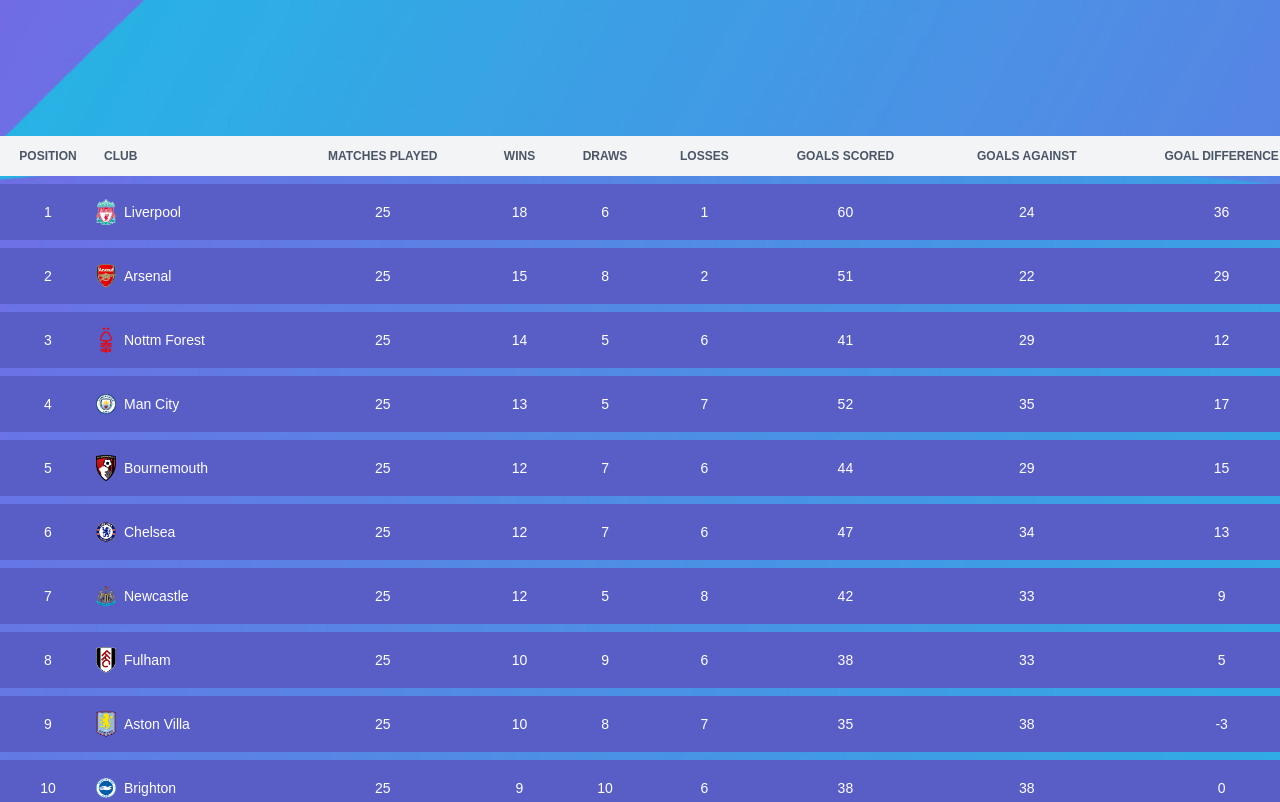
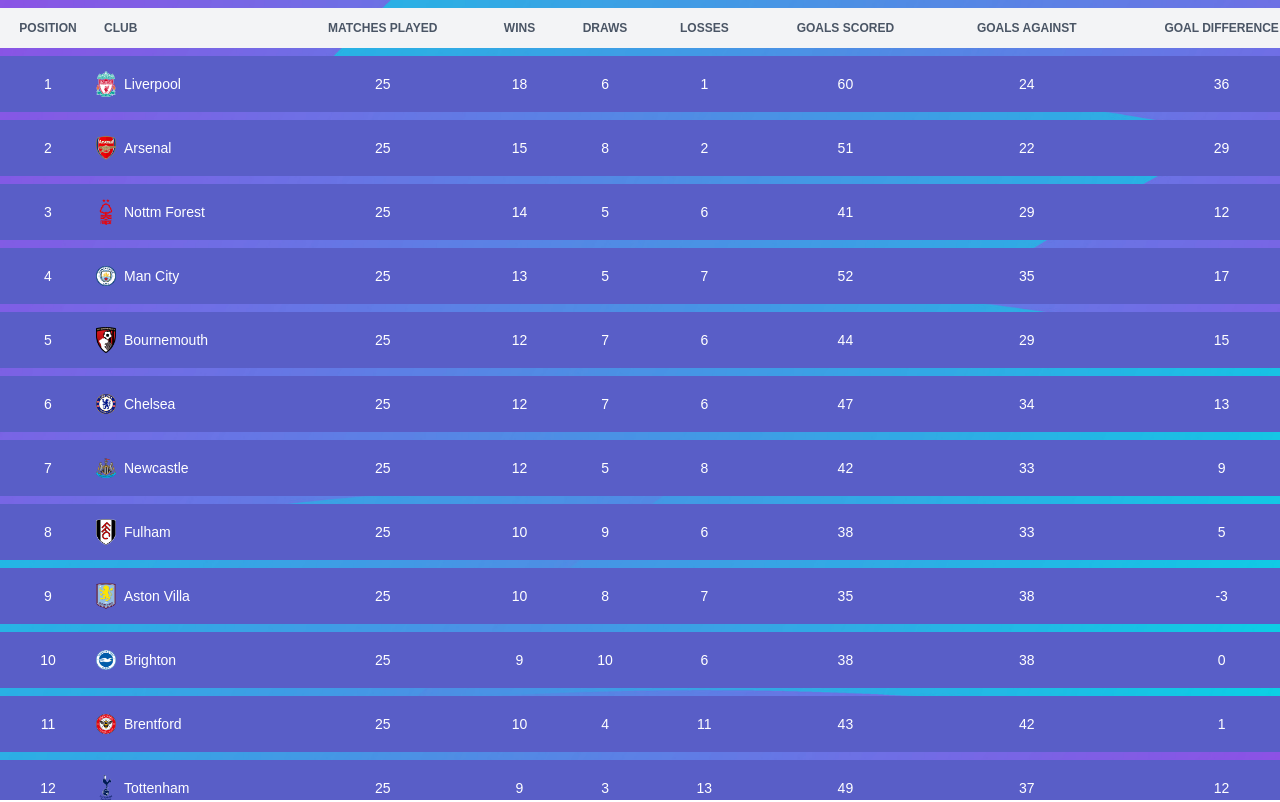
Before and after one commit to cjbeales/premier-league-table, a Next.js app: page / in a window 1280 px wide. Shown: the top 802 px of the page. Built offline with nearby package versions, Linux system fonts and the light colour scheme.

Commit message:
Scrolling improved

```diff
--- a/app/globals.css
+++ b/app/globals.css
@@ -20,8 +20,33 @@
   }
 }
 
+* {
+  scrollbar-width: thin;
+  scrollbar-color: rgba(133, 133, 122, 0.4) transparent;
+}
+
 body {
   background: var(--background);
   color: var(--foreground);
   font-family: Arial, Helvetica, sans-serif;
 }
+
+/*--- Low profile Scrollbar ---*/
+
+::webkit-scrollbar {
+  width: 6px;
+  height: 6px;
+}
+
+::webkit-scrollbar-track {
+  background: transparent;
+}
+
+::webkit-scrollbar-thumb {
+  background: rgba(133, 133, 122, 0.4);
+  border-radius: 100%;
+}
+
+::webkit-scrollbar-thumb:hover {
+  background: rgba(133, 133, 122, 0.6);
+}
--- a/app/layout.tsx
+++ b/app/layout.tsx
@@ -27,7 +27,7 @@
       lang="en"
       className={`${geistSans.variable} ${geistMono.variable} h-full antialiased`}
     >
-      <body className="min-h-full flex flex-col">{children}</body>
+      <body className="min-h-full flex flex-col overflow-hidden">{children}</body>
     </html>
   );
 }
--- a/app/page.tsx
+++ b/app/page.tsx
@@ -2,12 +2,11 @@
 
 export default function Home() {
   return (
-
     <div className="relative flex flex-1 items-center justify-center">
       <div className=" absolute inset-0 bg-[url('/pl-table-background.jpg')] bg-cover bg-center" />
       <div className="absolute inset-0 bg-black/10" />
       <div className="relative z-10">
-        <main className="flex flex-1 w-full max-w-screen-xl overflow-x-auto flex-col items-center justify-between py-32 sm:items-start">
+        <main className="flex flex-1 w-full max-h-screen max-w-screen-xl overflow-x-auto flex-col items-center justify-between py-0 sm:items-start">
           <LeagueTable />
         </main>
       </div>
```
